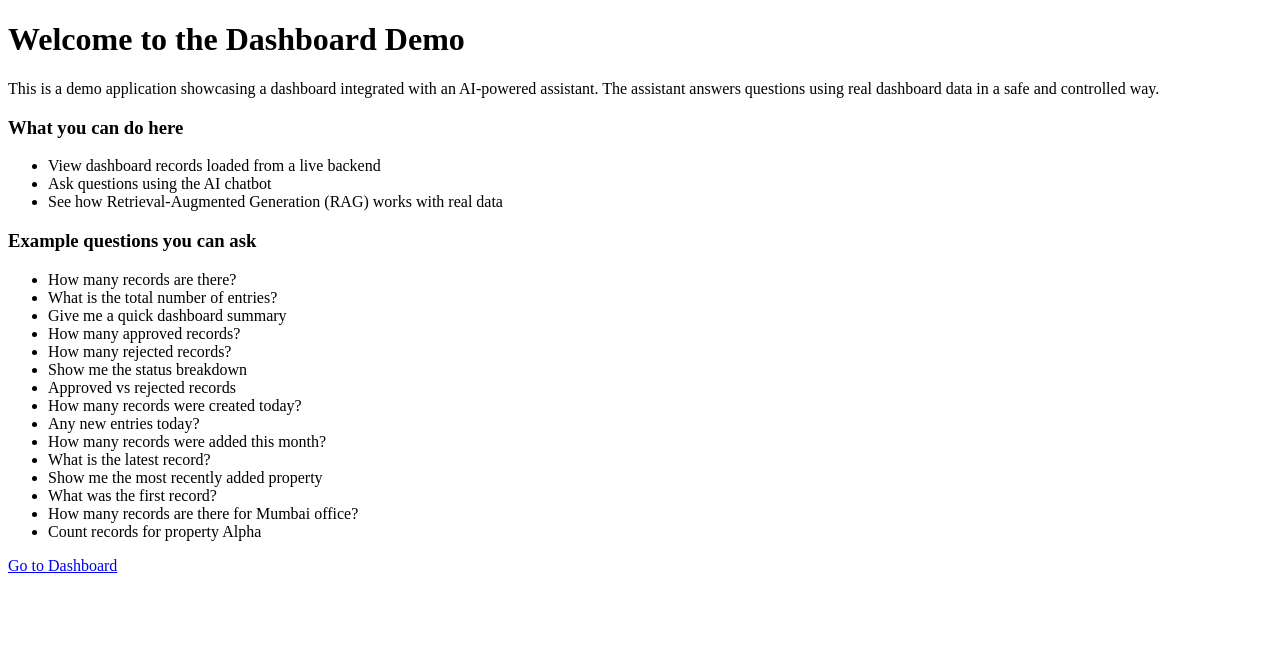
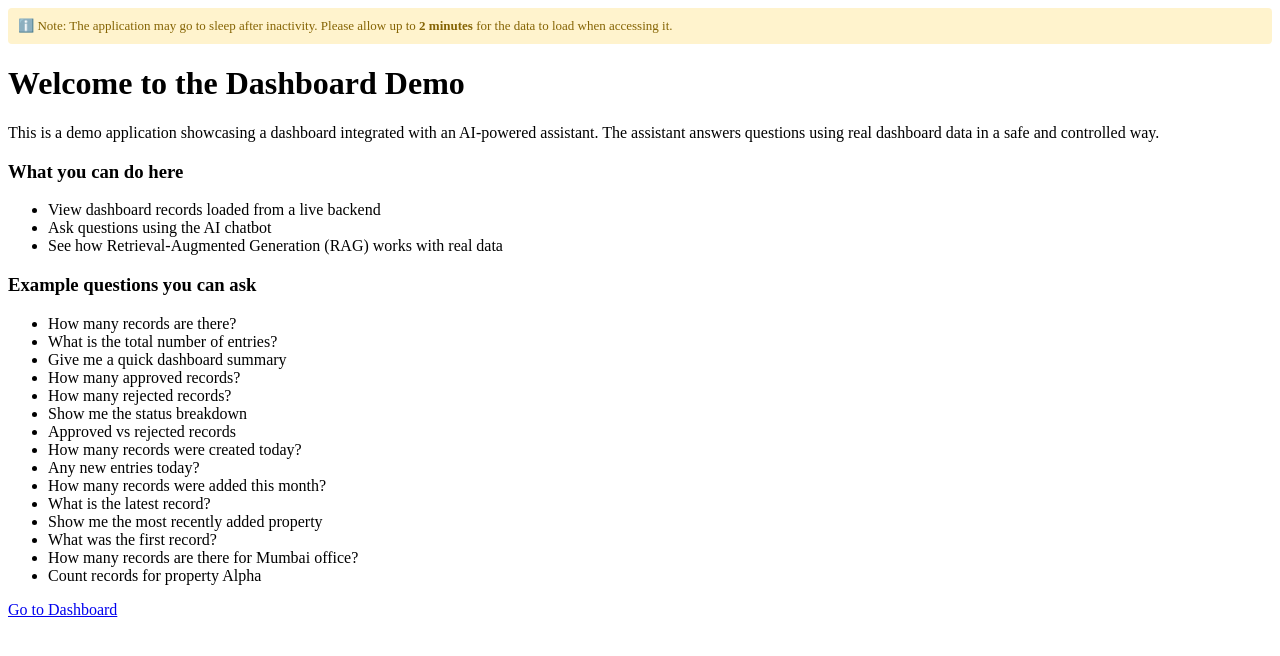
Before and after one commit to yogesh2019/miniDashboard, an Angular app: page / in a window 1280 px wide. Shown: the top 656 px of the page. Built offline with nearby package versions, Linux system fonts and the light colour scheme.

Commit message:
updating header

```diff
--- a/src/app/page/home/home.component.html
+++ b/src/app/page/home/home.component.html
@@ -1,10 +1,23 @@
 <div class="home-container">
-
+  <div
+    style="
+      background-color: #fff3cd;
+      color: #856404;
+      padding: 10px;
+      border-radius: 4px;
+      font-size: 13px;
+      margin-bottom: 10px;
+    "
+  >
+    ℹ️ Note: The application may go to sleep after inactivity. Please allow up
+    to <strong>2 minutes</strong> for the data to load when accessing it.
+  </div>
   <h1>Welcome to the Dashboard Demo</h1>
 
   <p class="intro">
-    This is a demo application showcasing a dashboard integrated with an AI-powered assistant.
-    The assistant answers questions using real dashboard data in a safe and controlled way.
+    This is a demo application showcasing a dashboard integrated with an
+    AI-powered assistant. The assistant answers questions using real dashboard
+    data in a safe and controlled way.
   </p>
 
   <h3>What you can do here</h3>
@@ -42,9 +55,5 @@
     <li>Count records for property Alpha</li>
   </ul>
 
-
-  <a class="dashboard-link" routerLink="/dashboard">
-    Go to Dashboard
-  </a>
-
+  <a class="dashboard-link" routerLink="/dashboard"> Go to Dashboard </a>
 </div>
```
Lines whose indentation alone changed are shown as unchanged.
